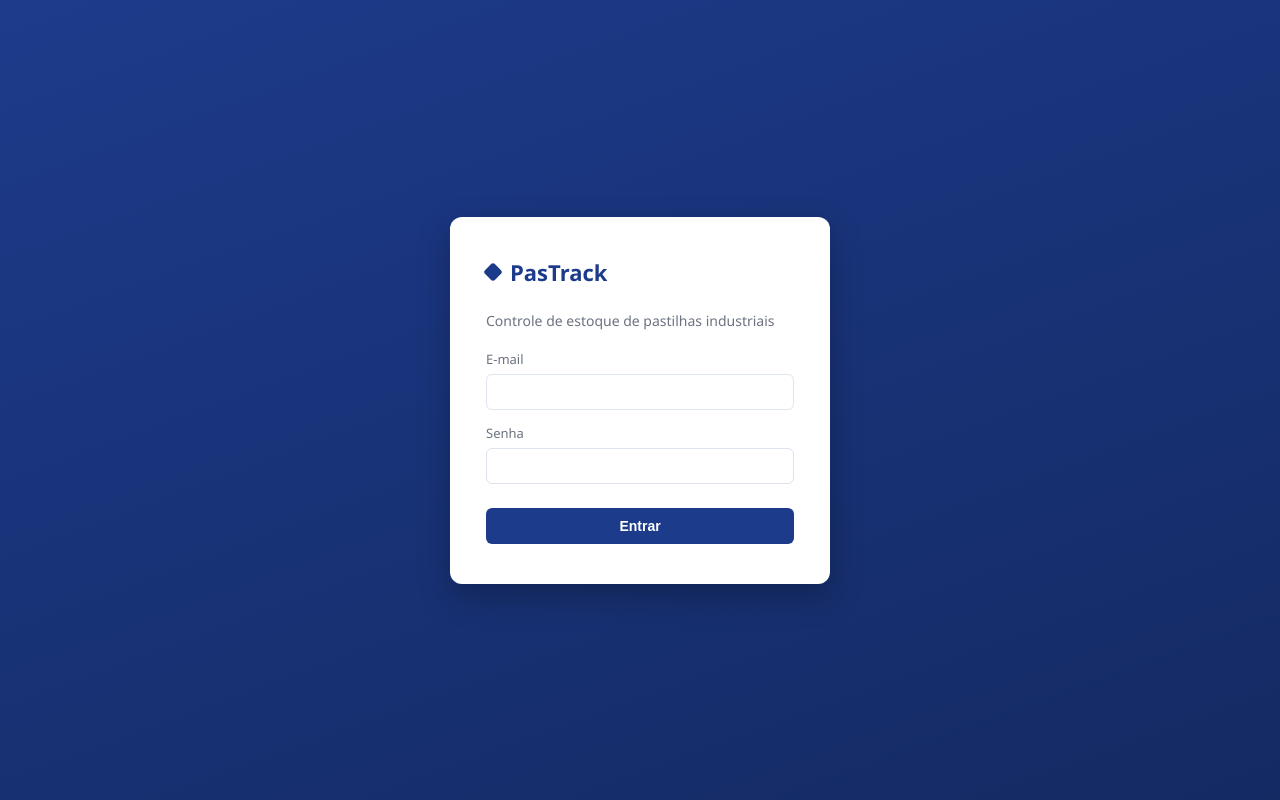
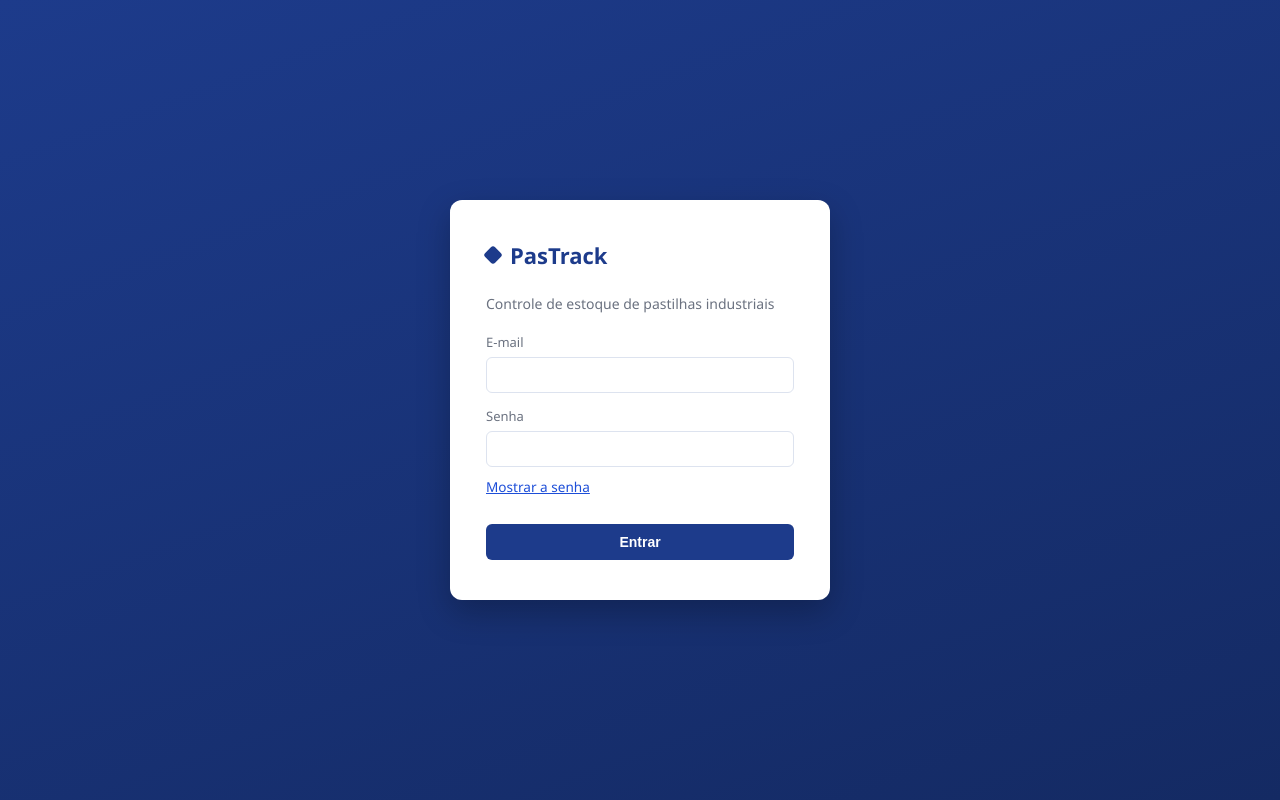
Before and after one commit to thiagodorgo/PasTrack, a React (Vite) app in the folder frontend/: page /login in a window 1280 px wide. Built offline with nearby package versions, Linux system fonts and the light colour scheme; no server answers.

Commit message:
feat(frontend): botão para mostrar a senha digitada
Atende o V2.1.12 do ASVS nível 1 no login e na troca de senha.

```diff
--- /dev/null
+++ b/frontend/src/components/MostrarSenha.tsx
@@ -0,0 +1,27 @@
+interface MostrarSenhaProps {
+  /** Verdadeiro quando a senha está visível como texto. */
+  visivel: boolean;
+  aoAlternar(): void;
+  /** Como o campo é chamado na frase do botão, em minúsculas: "a senha atual", "a nova senha". */
+  rotulo: string;
+  /** id do campo que o botão controla. */
+  controla: string;
+}
+
+/**
+ * Botão que revela e esconde a senha digitada. O ASVS pede isso no nível 1 (V2.1.12): sem ver o que
+ * digitou, o usuário tende a escolher senhas curtas e fáceis para não errar.
+ */
+export function MostrarSenha({ visivel, aoAlternar, rotulo, controla }: MostrarSenhaProps) {
+  return (
+    <button
+      type="button"
+      className="botao-texto"
+      aria-pressed={visivel}
+      aria-controls={controla}
+      onClick={aoAlternar}
+    >
+      {visivel ? `Ocultar ${rotulo}` : `Mostrar ${rotulo}`}
+    </button>
+  );
+}
--- a/frontend/src/pages/AlterarSenha.tsx
+++ b/frontend/src/pages/AlterarSenha.tsx
@@ -1,6 +1,7 @@
 import { type FormEvent, useRef, useState } from "react";
 import { Link, useNavigate } from "react-router-dom";
 import { Mensagem } from "../components/Mensagem";
+import { MostrarSenha } from "../components/MostrarSenha";
 import { useAuth } from "../contexts/AuthContext";
 import { camposDoErro, codigoDoErro, mensagemDeErro } from "../services/api";
 import { alterarSenha } from "../services/auth";
@@ -49,6 +50,9 @@ export function AlterarSenha() {
   const [senhaAtual, setSenhaAtual] = useState("");
   const [novaSenha, setNovaSenha] = useState("");
   const [confirmacao, setConfirmacao] = useState("");
+  const [atualVisivel, setAtualVisivel] = useState(false);
+  const [novaVisivel, setNovaVisivel] = useState(false);
+  const [confirmacaoVisivel, setConfirmacaoVisivel] = useState(false);
   const [erros, setErros] = useState<ErrosDosCampos>({});
   const [erroGeral, setErroGeral] = useState("");
   const [enviando, setEnviando] = useState(false);
@@ -111,7 +115,8 @@ export function AlterarSenha() {
               Senha atual
               <input
                 ref={campoSenhaAtual}
-                type="password"
+                id="campo-senha-atual"
+                type={atualVisivel ? "text" : "password"}
                 name="senhaAtual"
                 autoComplete="current-password"
                 value={senhaAtual}
@@ -121,6 +126,12 @@ export function AlterarSenha() {
                 aria-describedby={erros.senhaAtual ? "senha-atual-erro" : undefined}
               />
             </label>
+            <MostrarSenha
+              visivel={atualVisivel}
+              aoAlternar={() => setAtualVisivel((visivel) => !visivel)}
+              rotulo="a senha atual"
+              controla="campo-senha-atual"
+            />
             {erros.senhaAtual && (
               <p id="senha-atual-erro" className="erro-campo">
                 {erros.senhaAtual}
@@ -133,7 +144,8 @@ export function AlterarSenha() {
               Nova senha
               <input
                 ref={campoNovaSenha}
-                type="password"
+                id="campo-nova-senha"
+                type={novaVisivel ? "text" : "password"}
                 name="novaSenha"
                 autoComplete="new-password"
                 value={novaSenha}
@@ -143,6 +155,12 @@ export function AlterarSenha() {
                 aria-describedby={erros.novaSenha ? "nova-senha-dica nova-senha-erro" : "nova-senha-dica"}
               />
             </label>
+            <MostrarSenha
+              visivel={novaVisivel}
+              aoAlternar={() => setNovaVisivel((visivel) => !visivel)}
+              rotulo="a nova senha"
+              controla="campo-nova-senha"
+            />
             <p id="nova-senha-dica" className="dica-campo">
               De {TAMANHO_MINIMO_SENHA} caracteres a {BYTES_MAXIMOS_SENHA} bytes, com pelo menos uma letra e
               um número.
@@ -159,7 +177,8 @@ export function AlterarSenha() {
               Confirme a nova senha
               <input
                 ref={campoConfirmacao}
-                type="password"
+                id="campo-confirmacao"
+                type={confirmacaoVisivel ? "text" : "password"}
                 name="confirmacao"
                 autoComplete="new-password"
                 value={confirmacao}
@@ -169,6 +188,12 @@ export function AlterarSenha() {
                 aria-describedby={erros.confirmacao ? "confirmacao-erro" : undefined}
               />
             </label>
+            <MostrarSenha
+              visivel={confirmacaoVisivel}
+              aoAlternar={() => setConfirmacaoVisivel((visivel) => !visivel)}
+              rotulo="a confirmação"
+              controla="campo-confirmacao"
+            />
             {erros.confirmacao && (
               <p id="confirmacao-erro" className="erro-campo">
                 {erros.confirmacao}
--- a/frontend/src/pages/Login.tsx
+++ b/frontend/src/pages/Login.tsx
@@ -1,3 +1,4 @@
+import { MostrarSenha } from "../components/MostrarSenha";
 import { type FormEvent, useState } from "react";
 import { useLocation, useNavigate } from "react-router-dom";
 import { Mensagem } from "../components/Mensagem";
@@ -12,6 +13,7 @@ export function Login() {
 
   const [email, setEmail] = useState("");
   const [senha, setSenha] = useState("");
+  const [senhaVisivel, setSenhaVisivel] = useState(false);
   const [erro, setErro] = useState("");
   const [carregando, setCarregando] = useState(false);
 
@@ -54,10 +56,12 @@ export function Login() {
           />
         </label>
 
+        <div className="campo">
           <label>
             Senha
             <input
-            type="password"
+              id="campo-senha-login"
+              type={senhaVisivel ? "text" : "password"}
               name="senha"
               autoComplete="current-password"
               value={senha}
@@ -65,6 +69,13 @@ export function Login() {
               required
             />
           </label>
+          <MostrarSenha
+            visivel={senhaVisivel}
+            aoAlternar={() => setSenhaVisivel((visivel) => !visivel)}
+            rotulo="a senha"
+            controla="campo-senha-login"
+          />
+        </div>
 
         <button className="botao botao-bloco" disabled={carregando}>
           {carregando ? "Entrando..." : "Entrar"}
--- a/frontend/src/styles.css
+++ b/frontend/src/styles.css
@@ -472,6 +472,23 @@ select:focus {
   gap: 6px;
 }
 
+/* Ação secundária em forma de texto, como revelar a senha digitada. */
+.botao-texto {
+  align-self: flex-start;
+  background: none;
+  border: 0;
+  padding: 4px 0;
+  color: #1d4ed8;
+  font: inherit;
+  font-size: 0.85rem;
+  cursor: pointer;
+  text-decoration: underline;
+}
+
+.botao-texto:hover {
+  color: #1e40af;
+}
+
 .dica-campo {
   color: var(--texto-suave);
   font-size: 12px;
```
Also changed, not shown: 4 other files (tests, documents, lock files or other folders). Lines whose indentation alone changed are shown as unchanged.
